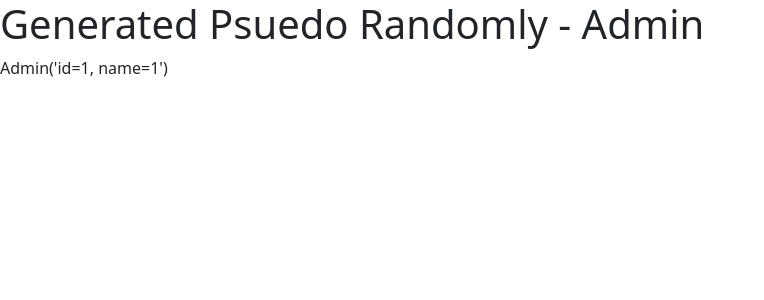
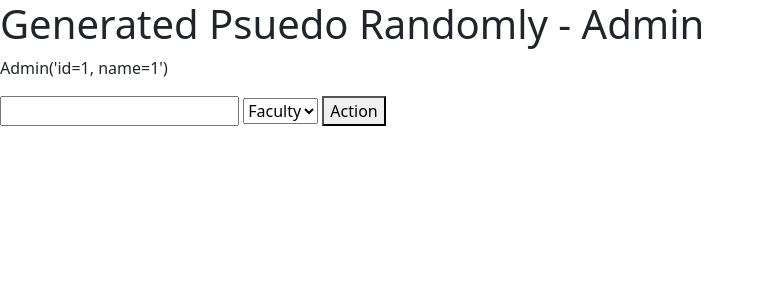
Before and after one commit to FaizAther/GPR-Analytics, a Flask app: page /admin in a window 1280 px wide. Shown: the top 300 px of the page, without its empty margins (0-764 px from the left). Run offline with Flask 2, Linux system fonts and the light colour scheme; the visitor is signed in with stand-in values (Sample User, id 1).

Commit message:
admin functionaluty

```diff
--- /dev/null
+++ b/code/Forms/AddForm.py
@@ -0,0 +1,6 @@
+from flask_wtf import FlaskForm
+from wtforms import SelectField, StringField
+
+class AddForm(FlaskForm):
+    name = StringField('name')
+    selection = SelectField('Selection', choices=[])
--- a/code/Instution/Universities/University.py
+++ b/code/Instution/Universities/University.py
@@ -30,7 +30,7 @@ class University(Base):
     def get_users(self) -> Dict[User]:
         return self._users
 
-    def make_user(self, name: str, description=None) -> User:
+    def make_user(self, name: str=None, description=None) -> User:
         user = User(len(self.get_users().values()), name=name, description=description)
         self.add_user(user)
         return user
@@ -50,8 +50,9 @@ class University(Base):
     def find_user(self, id) -> User:
         return self.get_admin() if id == "admin" else Base.dict_find(id, self.get_users())
 
-    def make_faculty(self, name: str, description=None) -> Faculty:
+    def make_faculty(self, name: str=None, description=None) -> Faculty:
         faculty = Faculty(len(self.get_faculties().values()), name=name, description=description)
+        print(self)
         self.add_faculty(faculty)
         return faculty
 
--- a/code/Instution/Users/Admin.py
+++ b/code/Instution/Users/Admin.py
@@ -19,6 +19,16 @@ class Admin(User):
     def get_university(self) -> University:
         return self._university
 
+    def get_functions(self):
+        return [(0, "Faculty"), (1, "User")]
+
+    def commit(self, action: int, name=None):
+        if action == 0:
+            print("here")
+            self._university.make_faculty(name=name)
+        elif action == 1:
+            self._university.make_user(name=name)
+
     def add_engagement(self, engagement) -> None:
         return super().add_engagement(engagement)
 
--- a/code/server.py
+++ b/code/server.py
@@ -15,6 +15,7 @@ from flask import session
 
 from Forms.LoginForm import LoginForm
 from Forms.SelectionForm import SelectionForm
+from Forms.AddForm import AddForm
 
 from Instution.Run import *
 
@@ -102,10 +103,15 @@ def favicon():
 def index():
     return render_template("index.html")
 
-@app.route('/admin')
+@app.route('/admin', methods=['GET', 'POST'])
 def admin():
+    form = AddForm()
     admin = my_sudo.find_admin(session['university'])
-    return render_template("admin.html", content=admin)
+    form.selection.choices = admin.get_functions()
+    if request.method == "POST":
+        print(form.name.data)
+        admin.commit(int(form.selection.data), form.name.data)
+    return render_template("admin.html", content=admin, form=form)
 
 
 def hello(name):
--- a/code/templates/admin.html
+++ b/code/templates/admin.html
@@ -1,4 +1,14 @@
 {% extends "basic.html" %}
 {% block my_title %}Logged in{% endblock %}
 {% block my_h1 %}- Admin{% endblock %}
-{% block my_body %}<p>{{content}}</p>{% endblock %}
+{% block my_body %}
+<p>{{content}}</p>
+<div>
+    <form method="POST">
+        {{ form.csrf_token }}
+        {{ form.name }}
+        {{ form.selection }}
+        <button>Action</button>
+    </form>
+</div>
+{% endblock %}
```
